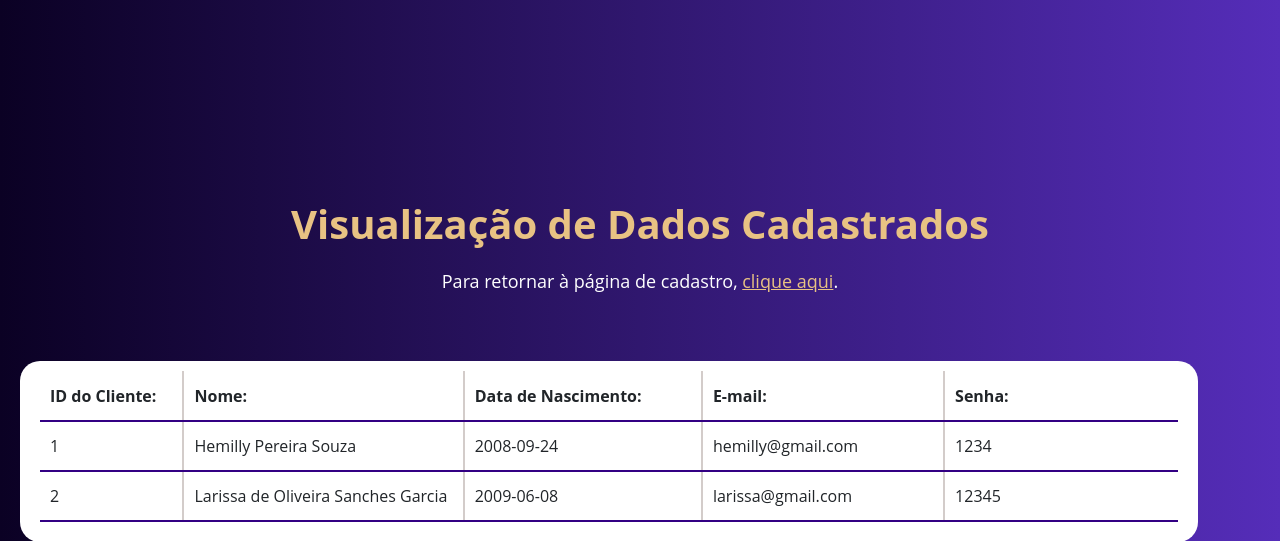
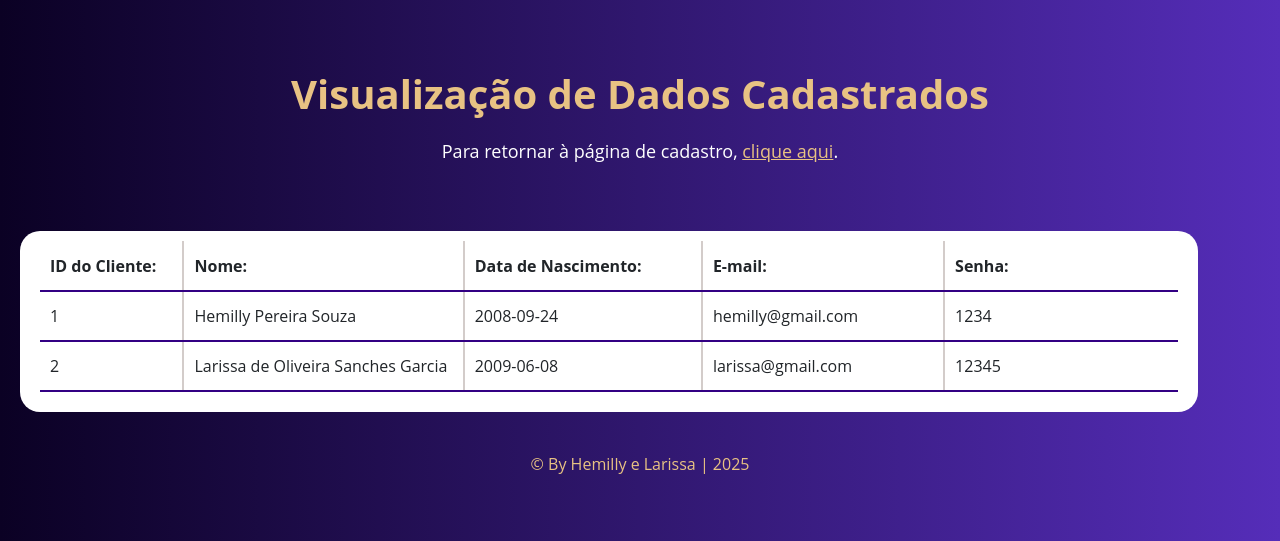
Before and after one commit to sollarye/ProjetoLojaVirtual, a PHP site: page /visualizar_dados.php in a window 1280 px wide. Shown: the top 541 px of the page. Run offline with PHP 8.4, Linux system fonts and the light colour scheme; data comes from the database, SQL or seed files in the repository.

```diff
--- a/views/visualizar_dados.php
+++ b/views/visualizar_dados.php
@@ -103,12 +103,11 @@ $consulta_dados = mysqli_query($conexao, $query);
             border-right:#ffff
         }
 
-        h1{
-            margin-top:200px;
-            margin-bottom: 0px;
+        h1 {
+            color:#e8c283;
             text-align: center;
-            color:#e8c283;
             font-weight: bold;
+            margin-top: 70px;
         }
 
         .footer{
```
Also changed, not shown: views/processo_cadastro.php (+10 -2 lines).
